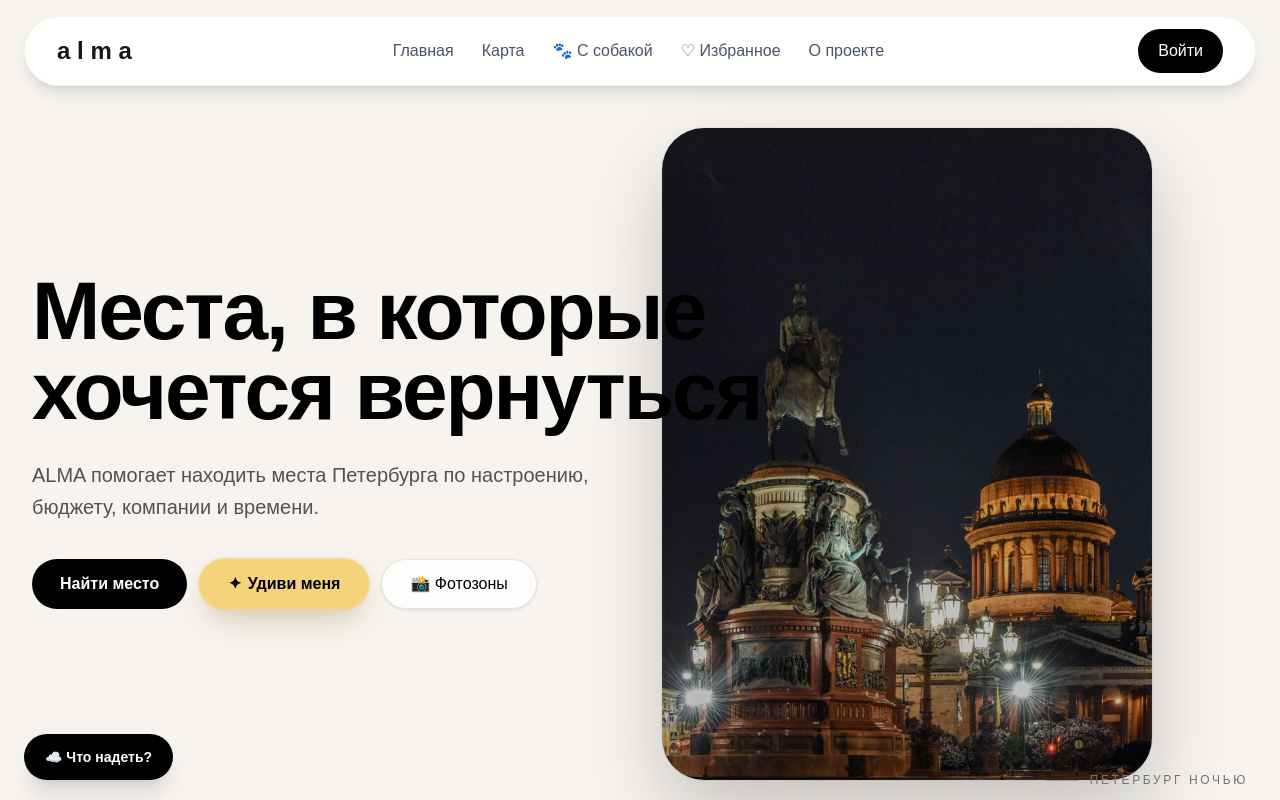
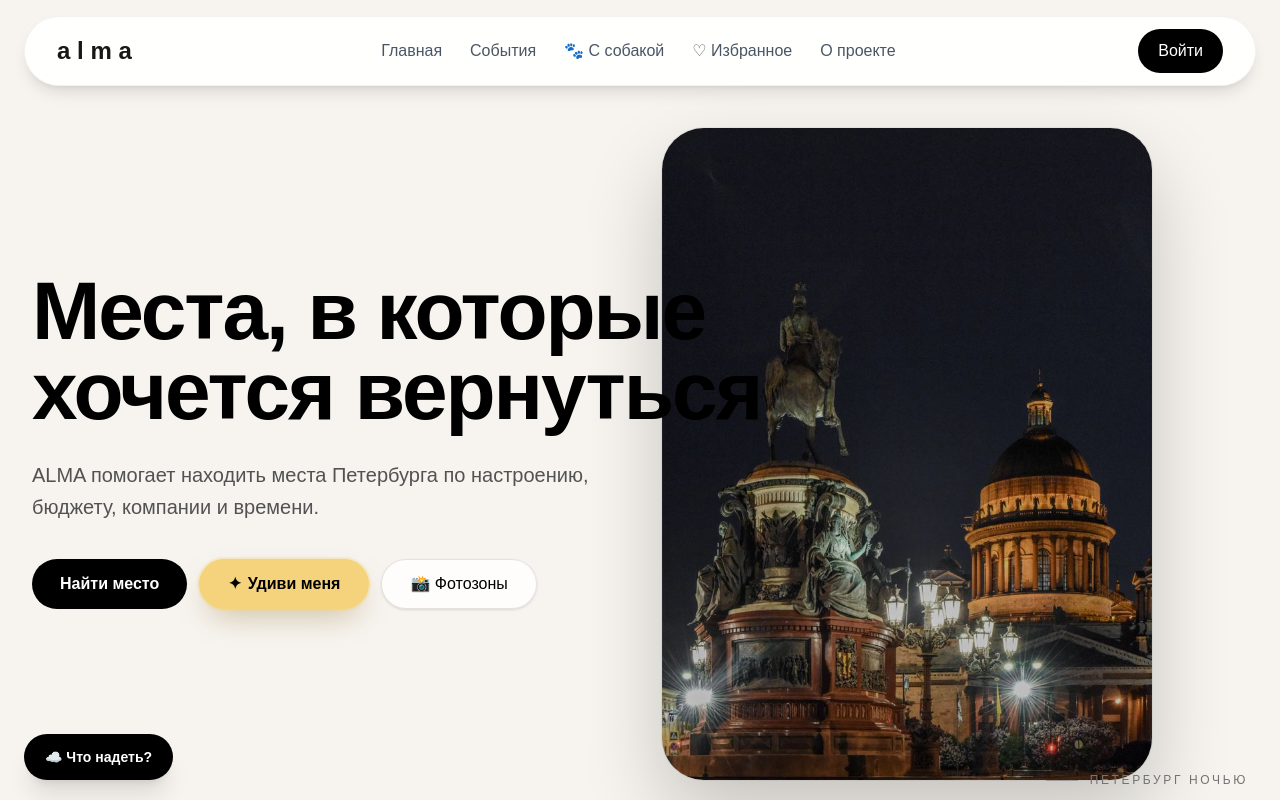
Before and after one commit to olgakastanova48386-dotcom/alma, a Next.js app: page / in a window 1280 px wide. Shown: the top 800 px of the page. Built offline with nearby package versions, Linux system fonts and the light colour scheme; no server answers.

Commit message:
Переименовать карту в события

```diff
--- a/components/Header.tsx
+++ b/components/Header.tsx
@@ -141,8 +141,8 @@ export default function Header() {
                 {!isCurrentRoute(pathname, "/map") && (
                   <Link
                     href="/map"
-                    aria-label="Карта"
-                    title="Карта"
+                    aria-label="События"
+                    title="События"
                     className="flex h-9 w-9 items-center justify-center rounded-full bg-black/[.04]"
                   >
                     <MapIcon />
@@ -199,7 +199,7 @@ export default function Header() {
               </Link>
 
               <Link href="/map" className="hover:text-black">
-                Карта
+                События
               </Link>
 
               <Link href="/dog-friendly" className="hover:text-black">
```
